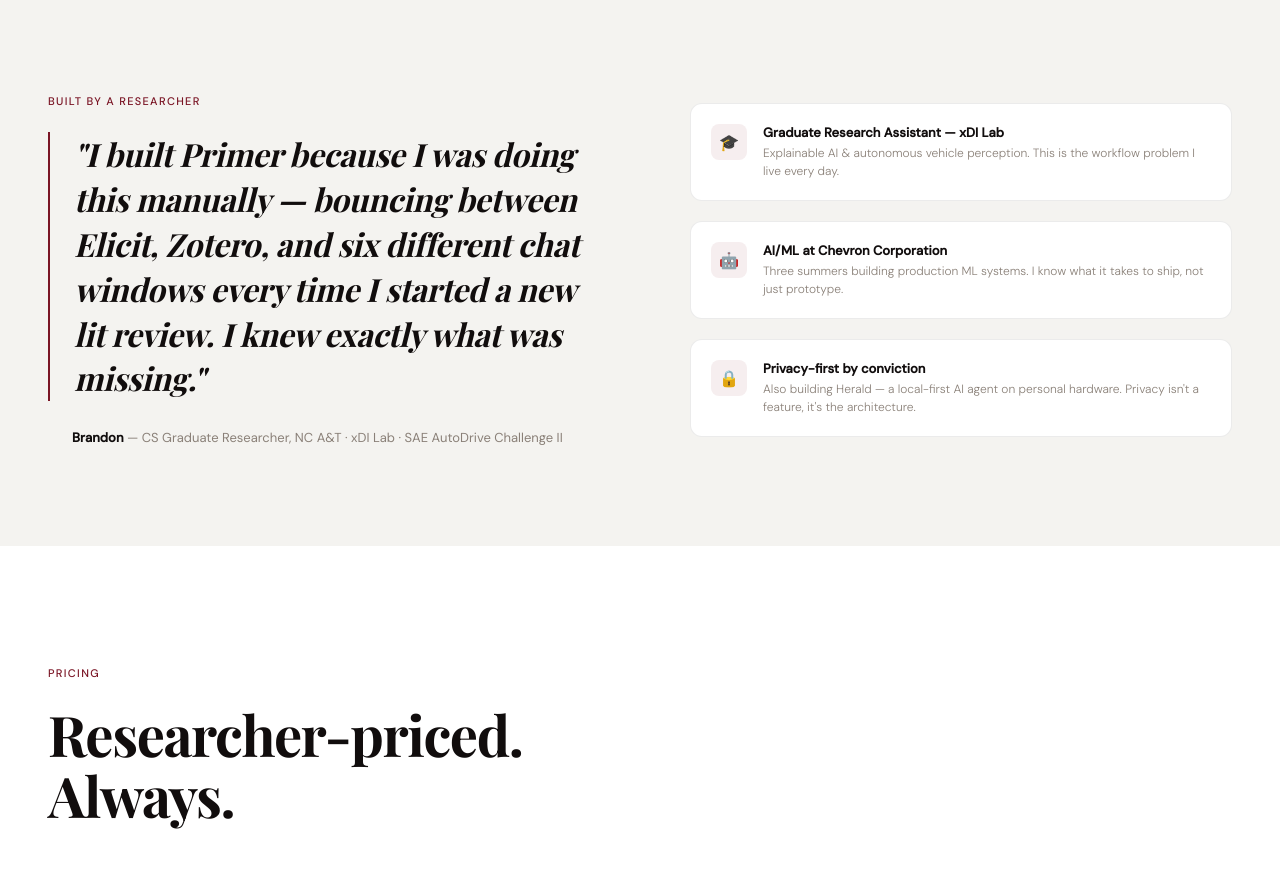
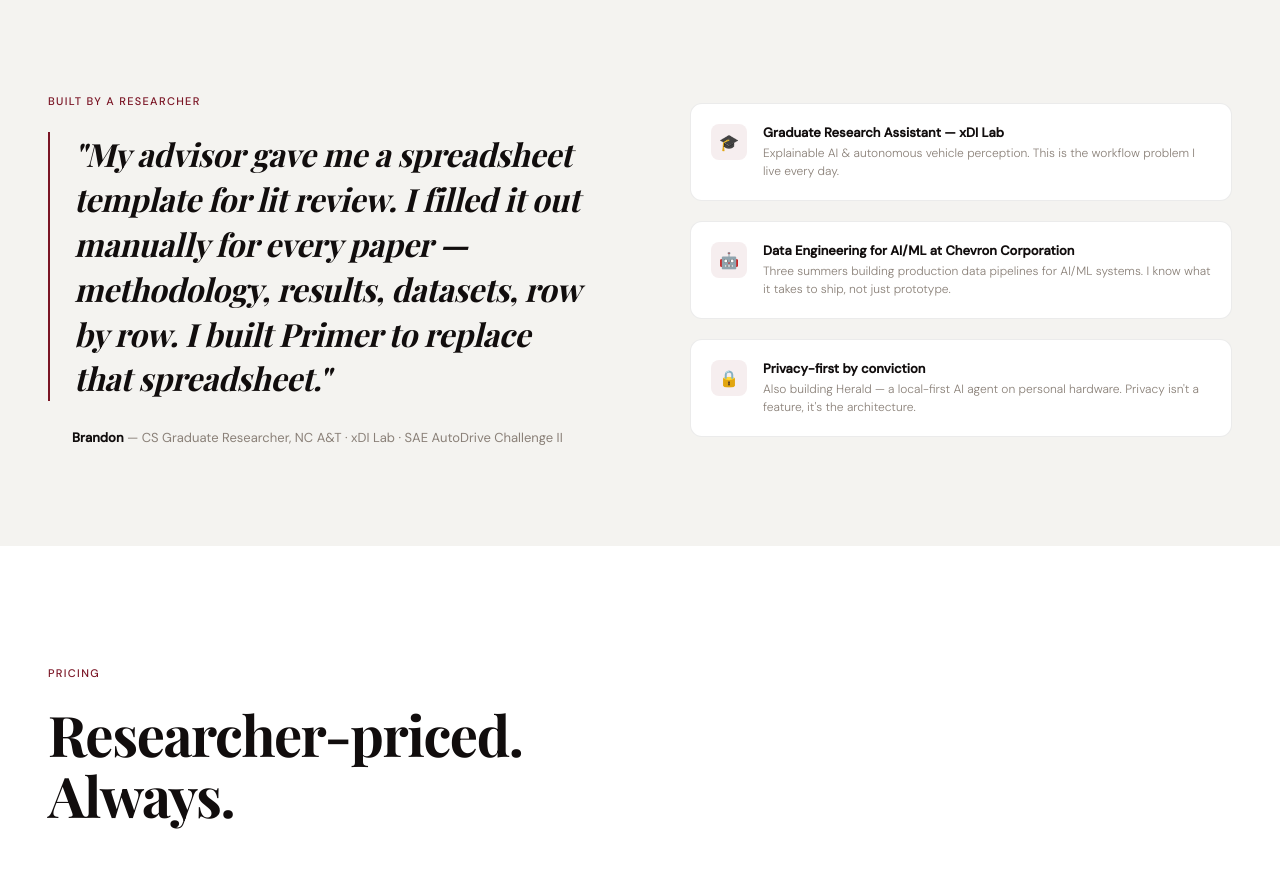
Before and after one commit to bbyrd2021/primer-landing, a plain HTML site: page index.html in a window 1280 px wide. Shown: the part 4720-5607 px from the top of the page. Drawn offline with nearby package versions, Linux system fonts and the light colour scheme; a web font is replaced by a local one.

Commit message:
changed some copy

```diff
--- a/index.html
+++ b/index.html
@@ -1785,9 +1785,9 @@
       <div class="builder-left">
         <div class="label">Built by a researcher</div>
         <div class="builder-quote">
-          "I built Primer because I was doing this manually — bouncing between
-          Elicit, Zotero, and six different chat windows every time I started a
-          new lit review. I knew exactly what was missing."
+          "My advisor gave me a spreadsheet template for lit review. I filled it
+          out manually for every paper — methodology, results, datasets, row by
+          row. I built Primer to replace that spreadsheet."
         </div>
         <div class="builder-attr">
           <strong>Brandon</strong> — CS Graduate Researcher, NC A&T · xDI Lab ·
@@ -1809,10 +1809,12 @@
           <div class="cred">
             <div class="cred-icon">🤖</div>
             <div>
-              <div class="cred-t">AI/ML at Chevron Corporation</div>
+              <div class="cred-t">
+                Data Engineering for AI/ML at Chevron Corporation
+              </div>
               <div class="cred-b">
-                Three summers building production ML systems. I know what it
-                takes to ship, not just prototype.
+                Three summers building production data pipelines for AI/ML
+                systems. I know what it takes to ship, not just prototype.
               </div>
             </div>
           </div>
```
